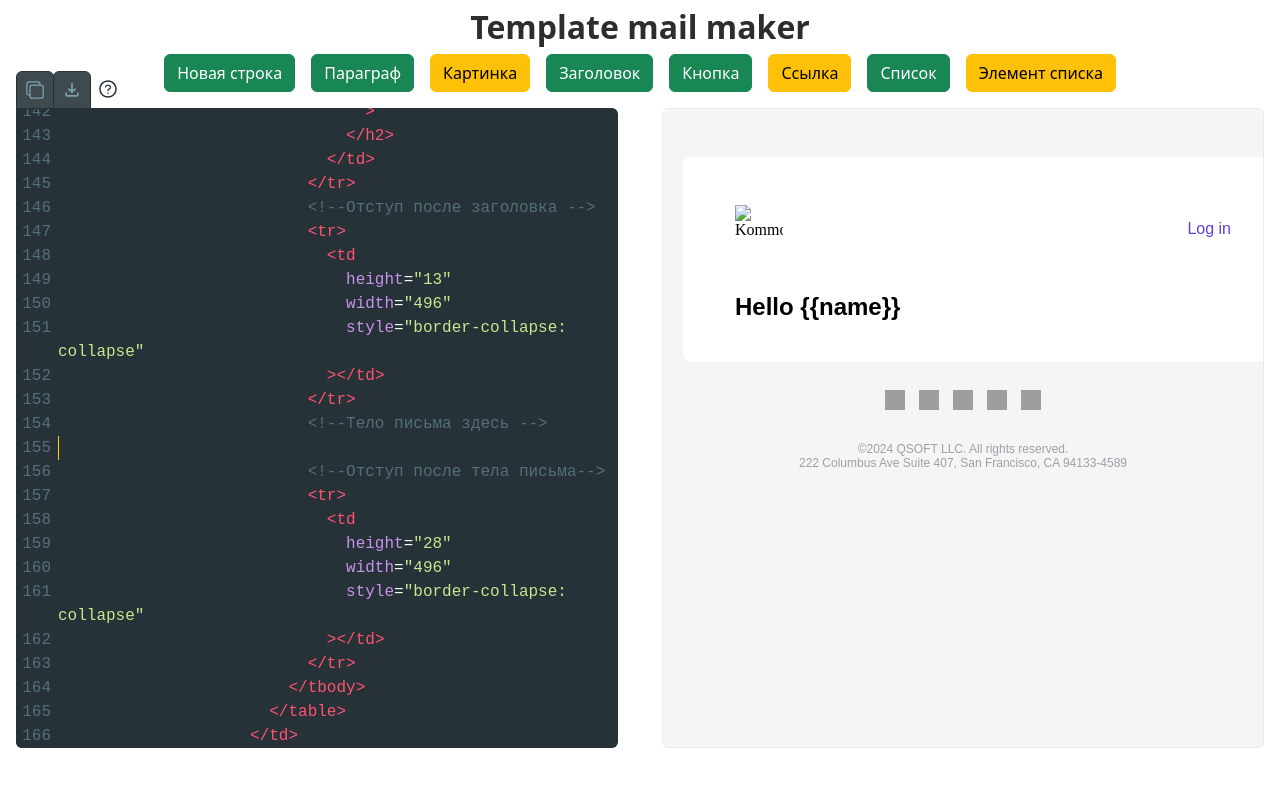
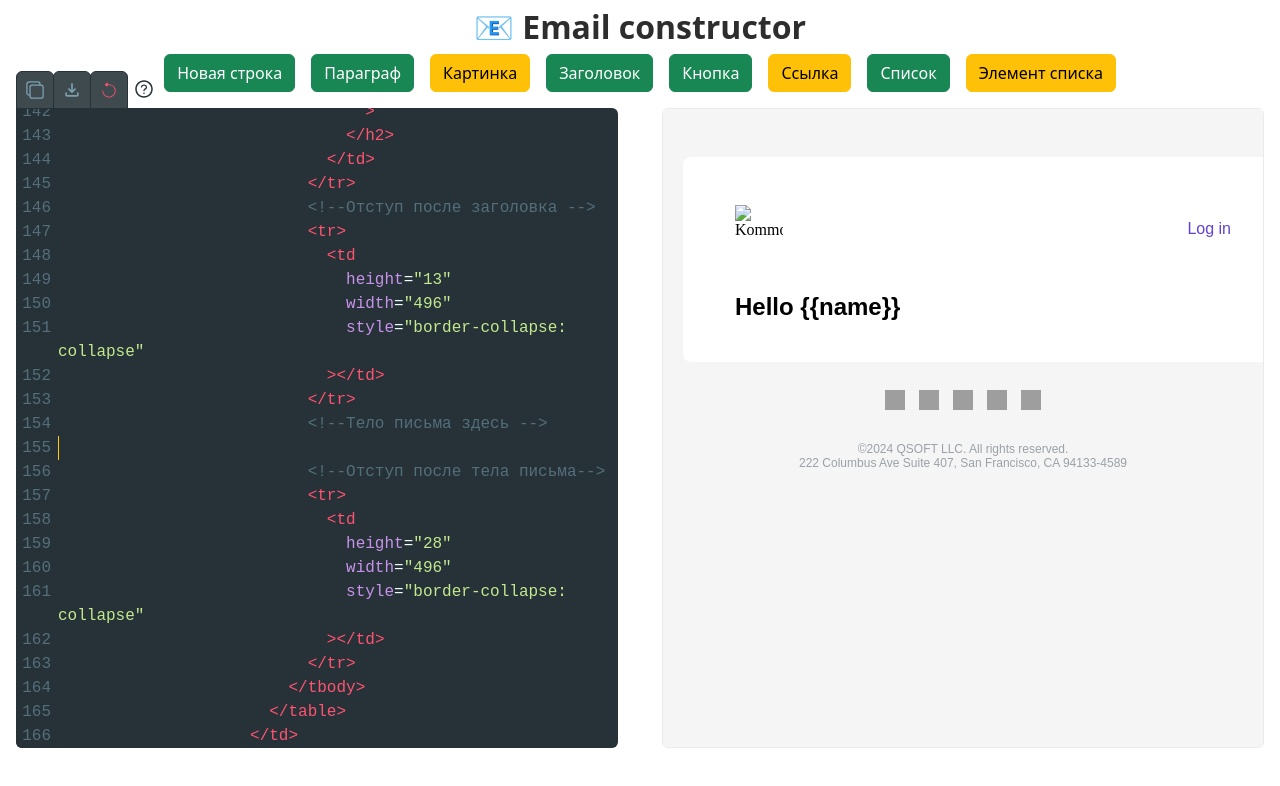
Before and after one commit to AV-Loginova/EmailConstructor, a React (Vite) app: page / in a window 1280 px wide. Shown: the top 786 px of the page. Built offline with nearby package versions, Linux system fonts and the light colour scheme.

Commit message:
undo button added

```diff
--- a/package.json
+++ b/package.json
@@ -19,13 +19,15 @@
     "react-dom": "^18.2.0"
   },
   "devDependencies": {
+    "@types/eslint": "^8.56.10",
     "@types/react": "^18.2.66",
     "@types/react-dom": "^18.2.22",
-    "@typescript-eslint/eslint-plugin": "^7.2.0",
-    "@typescript-eslint/parser": "^7.2.0",
+    "@typescript-eslint/eslint-plugin": "^7.13.1",
+    "@typescript-eslint/parser": "^7.13.1",
     "@vitejs/plugin-react": "^4.2.1",
     "autoprefixer": "^10.4.19",
     "eslint": "^8.57.0",
+    "eslint-plugin-prettier": "^5.1.3",
     "eslint-plugin-react-hooks": "^4.6.0",
     "eslint-plugin-react-refresh": "^0.4.6",
     "postcss": "^8.4.38",
--- a/src/App.tsx
+++ b/src/App.tsx
@@ -1,4 +1,4 @@
-import React, { useState } from "react";
+import React, { useEffect, useState } from "react";
 import CodeField from "./CodeField/CodeField";
 import EditSection from "./EditSection/EditSection";
 
@@ -14,7 +14,7 @@ const App: React.FC = () => {
   return (
     <div className="w-[100vw] flex flex-col items-center p-1 pt-2">
       <h1 className="text-[32px] text-[#2d2d2d] font-bold mb-2">
-        Template mail maker
+        📧 Email constructor
       </h1>
       <EditSection setHTMLCode={handleHTML} />
       <section className="w-[100vw] justify-between">
--- a/src/CodeField/CodeField.tsx
+++ b/src/CodeField/CodeField.tsx
@@ -4,6 +4,7 @@ import { HTMLtemplate } from "../data/template";
 import QuestionIcon from "../assets/question.svg";
 import DownloadIcon from "../assets/download.svg";
 import CopyIcon from "../assets/copy.svg";
+import UndoIcon from "../assets/undo.svg";
 import "codemirror/lib/codemirror.css";
 import "codemirror/theme/material.css";
 import "codemirror/mode/htmlmixed/htmlmixed";
@@ -15,7 +16,7 @@ interface CodeFieldProps {
 
 const CodeField: React.FC<CodeFieldProps> = ({ HTMLCode, isClicked }) => {
   const [htmlCode, setHtmlCode] = useState<string>(HTMLtemplate);
-  const editorRef = useRef<CodeMirror.Editor | null>(null);
+  const editorRef = useRef<any | null>(null);
 
   useEffect(() => {
     if (isClicked && editorRef.current) {
@@ -68,8 +69,10 @@ const CodeField: React.FC<CodeFieldProps> = ({ HTMLCode, isClicked }) => {
   };
 
   const copyToClipboard = () => {
+    // Remove comments and empty lines before copying to clipboard
+    const codeWithoutComments = removeCommentsAndEmptyLines(htmlCode);
     navigator.clipboard
-      .writeText(htmlCode)
+      .writeText(codeWithoutComments)
       .then(() => {
         console.log("Text copied to clipboard");
       })
@@ -79,13 +82,39 @@ const CodeField: React.FC<CodeFieldProps> = ({ HTMLCode, isClicked }) => {
   };
 
   const downloadHtmlFile = () => {
+    // Remove comments and empty lines before downloading
+    const codeWithoutComments = removeCommentsAndEmptyLines(htmlCode);
     const element = document.createElement("a");
-    const file = new Blob([htmlCode], { type: "text/html" });
+    const file = new Blob([codeWithoutComments], { type: "text/html" });
     element.href = URL.createObjectURL(file);
     element.download = "index.html";
     document.body.appendChild(element);
     element.click();
     document.body.removeChild(element);
+  };
+
+  const undoLastChange = () => {
+    if (editorRef.current) {
+      const editor = editorRef.current.editor;
+      editor.undo();
+      editor.undo();
+      editor.focus();
+    }
+  };
+
+  const removeEmptyLines = (code: string) => {
+    // Remove consecutive empty lines
+    return code.replace(/\n\s*\n/g, "\n");
+  };
+
+  const removeCommentsAndEmptyLines = (code: string) => {
+    // Remove HTML comments
+    let codeWithoutComments = code.replace(/<!--[\s\S]*?-->/g, "");
+
+    // Remove consecutive empty lines after comments removal
+    codeWithoutComments = removeEmptyLines(codeWithoutComments);
+
+    return codeWithoutComments;
   };
 
   return (
@@ -99,9 +128,8 @@ const CodeField: React.FC<CodeFieldProps> = ({ HTMLCode, isClicked }) => {
         <img
           src={CopyIcon}
           width="20"
-          alt="Download Icon"
+          alt="Copy Icon"
           className="text-[#7ca2b2]"
-          color="#7ca2b2"
         />
       </button>
       <button
@@ -115,22 +143,33 @@ const CodeField: React.FC<CodeFieldProps> = ({ HTMLCode, isClicked }) => {
           width="20"
           alt="Download Icon"
           className="text-[#7ca2b2]"
-          color="#7ca2b2"
+        />
+      </button>
+      <button
+        onClick={undoLastChange}
+        className="border-[1px] border-[#253237] h-30px absolute top-[-37px] left-[74px] z-50
+        bg-[#253237e0] text-[#7ca2b2] p-2 rounded-md rounded-b-none hover:bg-[#253237b4]
+        transition-all duration-300"
+      >
+        <img
+          src={UndoIcon}
+          width="20"
+          alt="Undo Icon"
+          className="text-[#7ca2b2]"
         />
       </button>
       <div
-        onClick={copyToClipboard}
-        className="h-30px absolute top-[-37px] left-[74px] z-50 p-2 cursor-pointer"
+        className="h-30px absolute top-[-37px] left-[110px] z-50 p-2 cursor-pointer"
         title="Элементы, которые должны находиться внутри новой строки или списка, отмечены желтой кнопкой."
       >
         <img
           src={QuestionIcon}
           width="20"
-          alt="Download Icon"
+          alt="Question Icon"
           className="text-[#7ca2b2]"
-          color="#7ca2b2"
         />
       </div>
+
       <div
         className="relative flex flex-col w-[47vw] overflow-scroll rounded-md
       rounded-tl-none h-[80vh]"
```
Also changed, not shown: src/assets/undo.svg (added), 1 other file (tests, documents, lock files or other folders).
